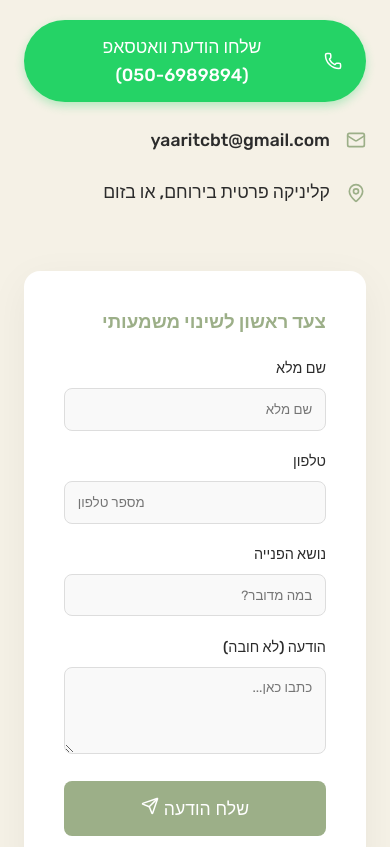
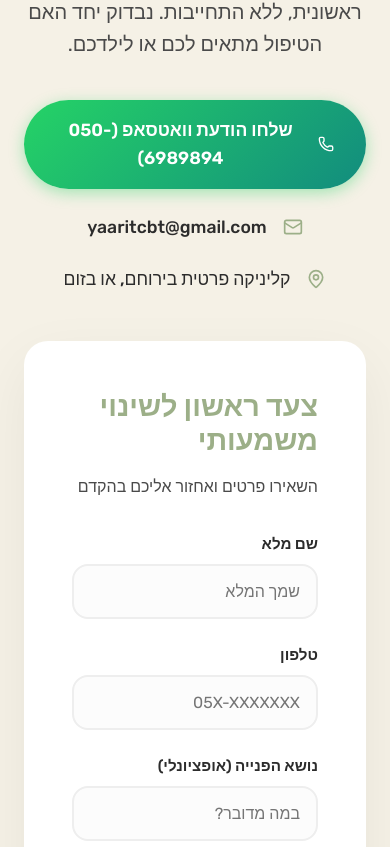
Before and after one commit to yanai101/yaarit-cbt, a React (Vite) app: page / in a window 390 px wide. Shown: the part 5457-6304 px from the top of the page. Built offline with nearby package versions, Linux system fonts and the light colour scheme.

Commit message:
feat: add SMS notifications, improve contact form validation and styling

```diff
--- a/api/contact.js
+++ b/api/contact.js
@@ -46,8 +46,9 @@ export default async function handler(req, res) {
     await notificationapi.send({
       notificationId: process.env.NOTIFICATIONAPI_NOTIFICATION_ID || 'yaarit_cbt',
       user: {
-        id: process.env.NOTIFICATIONAPI_USER_ID || 'admin_owner',
+        id: 'yaaritcbt@gmail.com',
         email: 'yaaritcbt@gmail.com',
+        number: '+972506989894' // User request: +972506989894
       },
       mergeTags: {
         name,
--- a/src/components/Contact.css
+++ b/src/components/Contact.css
@@ -1,17 +1,20 @@
 .contact {
   background-color: var(--color-beige);
+  padding: 6rem 0;
 }
 
 .contact-wrapper {
   display: grid;
-  grid-template-columns: 1fr 1fr;
-  gap: 4rem;
-  align-items: center;
+  grid-template-columns: 1fr 1.2fr;
+  gap: 5rem;
+  align-items: start;
 }
 
 .contact-desc {
-  font-size: 1.2rem;
-  margin-bottom: 2rem;
+  font-size: 1.25rem;
+  margin-bottom: 2.5rem;
+  line-height: 1.6;
+  color: var(--color-text-light);
 }
 
 .contact-methods {
@@ -26,59 +29,93 @@
   gap: 1rem;
   font-size: 1.1rem;
   font-weight: 500;
+  color: var(--color-text);
+  transition: transform 0.2s ease;
+}
+
+.contact-item:not(.whatsapp-btn):hover {
+    transform: translateX(-5px);
+    color: var(--color-sage);
 }
 
 .whatsapp-btn {
-  background-color: #25D366;
+  background: linear-gradient(135deg, #25D366 0%, #128C7E 100%);
   color: white;
-  padding: 0.8rem 1.5rem;
+  padding: 1rem 2rem;
   border-radius: 50px;
   display: inline-flex;
   align-items: center;
   width: fit-content;
-  gap: 0.5rem;
-  box-shadow: 0 4px 10px rgba(37, 211, 102, 0.3);
-  transition: transform 0.2s;
-  text-wrap-style: balance;
-  text-align: center;
+  gap: 0.8rem;
+  box-shadow: 0 4px 15px rgba(37, 211, 102, 0.4);
+  transition: all 0.3s ease;
+  font-weight: 600;
+  text-decoration: none;
 }
 
 .whatsapp-btn:hover {
-    transform: scale(1.05);
+    transform: translateY(-2px);
+    box-shadow: 0 6px 20px rgba(37, 211, 102, 0.6);
 }
 
 .contact-form {
   background: white;
-  padding: 2.5rem;
-  border-radius: var(--radius-md);
-  box-shadow: 0 10px 40px rgba(0,0,0,0.05);
+  padding: 3rem;
+  border-radius: var(--radius-lg, 1rem);
+  box-shadow: 0 20px 60px rgba(0,0,0,0.06);
+  position: relative;
+  overflow: hidden;
+}
+
+/* Decorative top border */
+.contact-form::before {
+    content: '';
+    position: absolute;
+    top: 0;
+    left: 0;
+    width: 100%;
+    height: 6px;
+    background: linear-gradient(90deg, var(--color-sage) 0%, var(--color-gold) 100%);
+}
+
+.form-header {
+    margin-bottom: 2rem;
 }
 
 .contact-form h3 {
-  margin-bottom: 1.5rem;
+  font-size: 1.8rem;
+  margin-bottom: 0.5rem;
   color: var(--color-sage);
 }
 
+.form-subtitle {
+    color: var(--color-text-light);
+    font-size: 1rem;
+}
+
 .form-group {
-  margin-bottom: 1.2rem;
+  margin-bottom: 1.5rem;
+  position: relative;
 }
 
 .form-group label {
   display: block;
   margin-bottom: 0.5rem;
-  font-size: 0.9rem;
-  font-weight: 500;
+  font-size: 0.95rem;
+  font-weight: 600;
+  color: var(--color-text);
 }
 
 .form-group input,
 .form-group textarea {
   width: 100%;
-  padding: 0.8rem;
-  border: 1px solid #ddd;
-  border-radius: var(--radius-sm);
+  padding: 1rem;
+  border: 2px solid #eee;
+  border-radius: var(--radius-md, 0.5rem);
   font-family: inherit;
-  transition: border-color 0.3s;
-  background-color: #f9f9f9;
+  font-size: 1rem;
+  transition: all 0.3s ease;
+  background-color: #fcfcfc;
 }
 
 .form-group input:focus,
@@ -86,21 +123,124 @@
   outline: none;
   border-color: var(--color-sage);
   background-color: #fff;
+  box-shadow: 0 0 0 4px rgba(var(--color-sage-rgb, 107, 142, 35), 0.1);
+}
+
+/* Validation styles */
+.input-error {
+    border-color: #ef4444 !important;
+    background-color: #fef2f2 !important;
+}
+
+.input-error:focus {
+    box-shadow: 0 0 0 4px rgba(239, 68, 68, 0.1) !important;
+}
+
+.error-text {
+    display: flex;
+    align-items: center;
+    gap: 0.4rem;
+    color: #ef4444;
+    font-size: 0.85rem;
+    margin-top: 0.5rem;
+    animation: slideDown 0.2s ease-out;
+}
+
+@keyframes slideDown {
+    from { opacity: 0; transform: translateY(-5px); }
+    to { opacity: 1; transform: translateY(0); }
 }
 
 .btn-block {
   width: 100%;
   padding: 1rem;
   font-size: 1.1rem;
+  margin-top: 1rem;
+  display: flex;
+  justify-content: center;
+  align-items: center;
+  transition: all 0.3s ease;
+  background-color: var(--color-sage);
+  color: white;
+  border-radius: var(--radius-md, 0.5rem);
+  font-weight: 600;
+  border: none;
+  cursor: pointer;
 }
 
-@media (max-width: 768px) {
+.btn-block:hover:not(:disabled) {
+    background-color: var(--color-sage-dark, #55752f);
+    transform: translateY(-2px);
+    box-shadow: 0 4px 12px rgba(0,0,0,0.1);
+}
+
+.btn-block:disabled {
+    opacity: 0.7;
+    cursor: not-allowed;
+    transform: none;
+}
+
+/* Status colors */
+.btn-block.success {
+    background-color: #10b981;
+}
+
+.btn-block.error {
+    background-color: #ef4444;
+}
+
+.form-message {
+    margin-top: 1.5rem;
+    padding: 1rem;
+    border-radius: var(--radius-md, 0.5rem);
+    display: flex;
+    align-items: center;
+    gap: 0.8rem;
+    font-weight: 500;
+    animation: fadeIn 0.3s ease;
+}
+
+.form-message.error {
+    background-color: #fef2f2;
+    color: #b91c1c;
+    border: 1px solid #fecaca;
+}
+
+.form-message.success {
+    background-color: #ecfdf5;
+    color: #047857;
+    border: 1px solid #a7f3d0;
+    justify-content: center;
+}
+
+@keyframes fadeIn {
+    from { opacity: 0; }
+    to { opacity: 1; }
+}
+
+.spin {
+    animation: spin 1s linear infinite;
+}
+
+@keyframes spin {
+    from { transform: rotate(0deg); }
+    to { transform: rotate(360deg); }
+}
+
+@media (max-width: 900px) {
   .contact-wrapper {
     grid-template-columns: 1fr;
+    gap: 3rem;
   }
 
   .contact-info {
-     order: 2; /* Form first on mobile usually better? Or info first? Let's keep desc first but stack */
-     order: 0;
+     text-align: center;
+     display: flex;
+     flex-direction: column;
+     align-items: center;
+  }
+
+  .contact-methods {
+      align-items: center;
   }
 }
--- a/src/components/Contact.jsx
+++ b/src/components/Contact.jsx
@@ -1,5 +1,5 @@
 import { useState } from 'react';
-import { Phone, Mail, MapPin, Loader2, Send } from 'lucide-react';
+import { Phone, Mail, MapPin, Loader2, Send, CheckCircle, AlertCircle } from 'lucide-react';
 import './Contact.css';
 
 export default function Contact() {
@@ -10,13 +10,42 @@ export default function Contact() {
     message: ''
   });
   const [status, setStatus] = useState('idle'); // idle, loading, success, error
+  const [errors, setErrors] = useState({});
+
+  const validate = () => {
+    const newErrors = {};
+    // Israeli phone validation: 10 digits starting with 05
+    const phoneRegex = /^05\d{8}$/;
+
+    // Clean phone number for validation (remove non-digits)
+    const cleanPhone = formData.phone.replace(/\D/g, '');
+
+    if (!cleanPhone) {
+      newErrors.phone = 'נא להזין מספר טלפון';
+    } else if (!phoneRegex.test(cleanPhone)) {
+      newErrors.phone = 'מספר טלפון לא תקין (צריך להיות 10 ספרות, מתחיל ב-05)';
+    }
+
+    if (!formData.name.trim()) {
+       newErrors.name = 'נא להזין שם מלא';
+    }
+
+    setErrors(newErrors);
+    return Object.keys(newErrors).length === 0;
+  };
 
   const handleChange = (e) => {
     setFormData({ ...formData, [e.target.id]: e.target.value });
+    // Clear error for the field when user types
+    if (errors[e.target.id]) {
+        setErrors({...errors, [e.target.id]: null});
+    }
   };
 
   const handleSubmit = async (e) => {
     e.preventDefault();
+    if (!validate()) return;
+
     setStatus('loading');
 
     try {
@@ -29,6 +58,8 @@ export default function Contact() {
       if (response.ok) {
         setStatus('success');
         setFormData({ name: '', phone: '', subject: '', message: '' });
+        // Reset success message after a few seconds if desired, or keep it.
+        setTimeout(() => setStatus('idle'), 5000);
       } else {
         setStatus('error');
       }
@@ -42,14 +73,14 @@ export default function Contact() {
     <section id="contact" className="section contact">
       <div className="container contact-wrapper">
         <div className="contact-info">
-          <h2 className="section-title" style={{textAlign: 'right'}}>צור קשר</h2>
+          <h2 className="section-title">צור קשר</h2>
           <p className="contact-desc">
             אני מזמינה אתכם לשיחת היכרות ראשונית, ללא התחייבות.
             נבדוק יחד האם הטיפול מתאים לכם או לילדכם.
           </p>
 
           <div className="contact-methods">
-            <a href="https://wa.me/972506989894" target="_blank" className="contact-item whatsapp-btn">
+            <a href="https://wa.me/972506989894" target="_blank" rel="noopener noreferrer" className="contact-item whatsapp-btn">
               <Phone size={20} />
               <span>שלחו הודעת וואטסאפ (050-6989894)</span>
             </a>
@@ -64,32 +95,42 @@ export default function Contact() {
           </div>
         </div>
 
-        <form className="contact-form" onSubmit={handleSubmit}>
-          <h3>צעד ראשון לשינוי משמעותי</h3>
+        <form className="contact-form" onSubmit={handleSubmit} noValidate>
+          <div className="form-header">
+             <h3>צעד ראשון לשינוי משמעותי</h3>
+             <p className="form-subtitle">השאירו פרטים ואחזור אליכם בהקדם</p>
+          </div>
+
           <div className="form-group">
             <label htmlFor="name">שם מלא</label>
             <input
               type="text"
               id="name"
-              placeholder="שם מלא"
+              placeholder="שמך המלא"
               value={formData.name}
               onChange={handleChange}
-              required
+              className={errors.name ? 'input-error' : ''}
             />
+            {errors.name && <span className="error-text"><AlertCircle size={14}/> {errors.name}</span>}
           </div>
+
           <div className="form-group">
             <label htmlFor="phone">טלפון</label>
             <input
               type="tel"
               id="phone"
-              placeholder="מספר טלפון"
+              placeholder="05X-XXXXXXX"
               value={formData.phone}
               onChange={handleChange}
-              required
+              className={errors.phone ? 'input-error' : ''}
+              dir="ltr"
+              style={{textAlign: 'right'}}
             />
+             {errors.phone && <span className="error-text"><AlertCircle size={14}/> {errors.phone}</span>}
           </div>
+
           <div className="form-group">
-            <label htmlFor="subject">נושא הפנייה</label>
+            <label htmlFor="subject">נושא הפנייה (אופציונלי)</label>
             <input
               type="text"
               id="subject"
@@ -98,29 +139,38 @@ export default function Contact() {
               onChange={handleChange}
             />
           </div>
+
           <div className="form-group">
-            <label htmlFor="message">הודעה (לא חובה)</label>
+            <label htmlFor="message">הודעה (אופציונלי)</label>
             <textarea
               id="message"
               rows="4"
-              placeholder="כתבו כאן..."
+              placeholder="כאן אפשר לפרט קצת יותר..."
               value={formData.message}
               onChange={handleChange}
             ></textarea>
           </div>
 
-          <button type="submit" className="btn btn-block" disabled={status === 'loading' || status === 'success'}>
+          <button type="submit" className={`btn btn-block ${status}`} disabled={status === 'loading' || status === 'success'}>
             {status === 'loading' ? (
               <span className="flex-center gap-2"><Loader2 className="spin" size={20}/> שולח...</span>
             ) : status === 'success' ? (
-              <span className="flex-center gap-2">ההודעה נשלחה בהצלחה!</span>
+              <span className="flex-center gap-2">נשלח בהצלחה <CheckCircle size={20}/></span>
             ) : (
               <span className="flex-center gap-2">שלח הודעה <Send size={18}/></span>
             )}
           </button>
 
           {status === 'error' && (
-            <p className="form-error">אירעה שגיאה בשליחה. אנא נסו שוב או פנו בוואטסאפ.</p>
+            <div className="form-message error">
+                <AlertCircle size={16}/>
+                <span>אירעה שגיאה בשליחה. אנא נסו שוב או פנו בוואטסאפ.</span>
+            </div>
+          )}
+           {status === 'success' && (
+            <div className="form-message success">
+                תודה פנייתך התקבלה! אצור קשר בהקדם.
+            </div>
           )}
         </form>
       </div>
```
